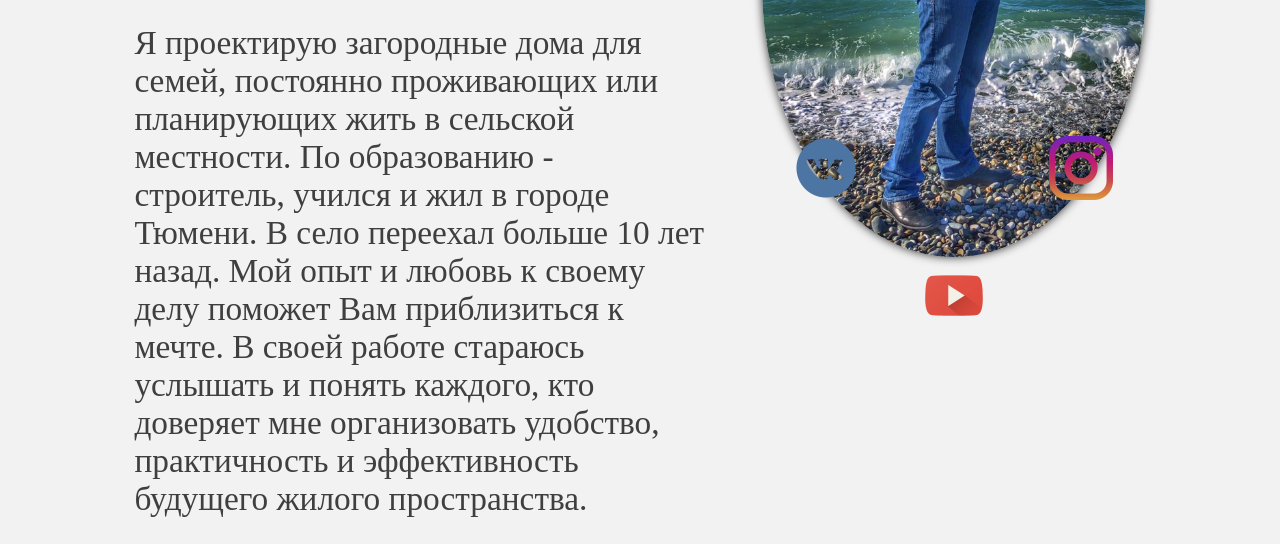
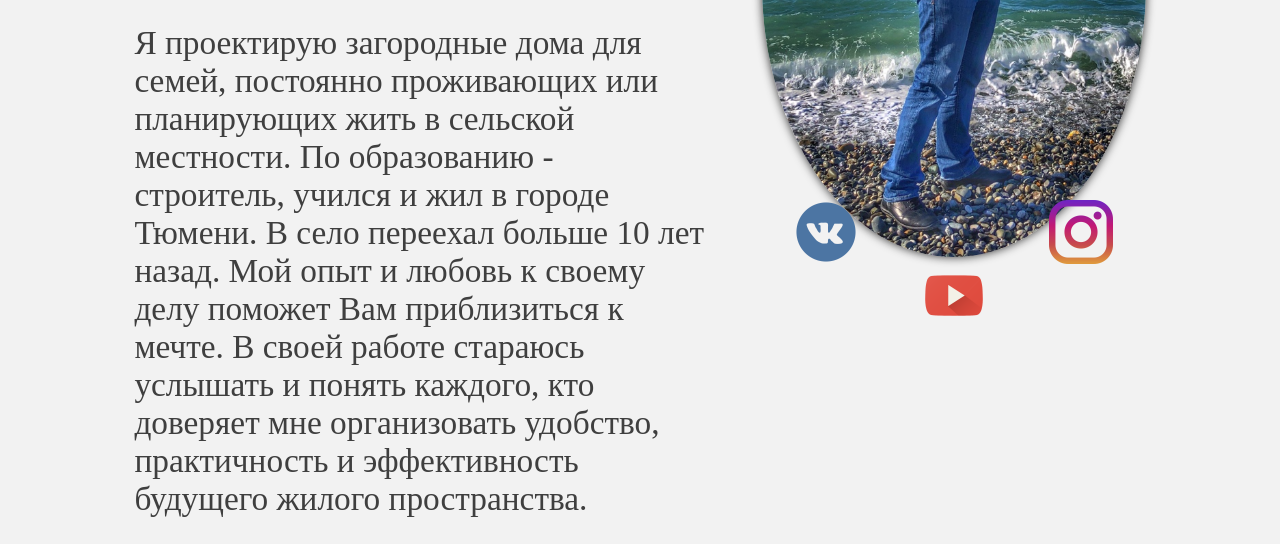
Before and after one commit to ekabardinsky/proektsela, a plain HTML site: page index.html in a window 1280 px wide. Shown: the part 1220-1764 px from the top of the page. Drawn offline with Linux system fonts and the light colour scheme.

Commit message:
Fix social media css

```diff
--- a/css/page2.css
+++ b/css/page2.css
@@ -39,7 +39,7 @@
 }
 
 .socialImageShifted {
-    margin-top: -20vh;
+    margin-top: -12vh;
 }
 
 .socialImagesWrapper {
```
